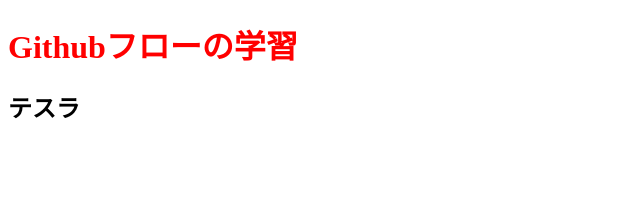
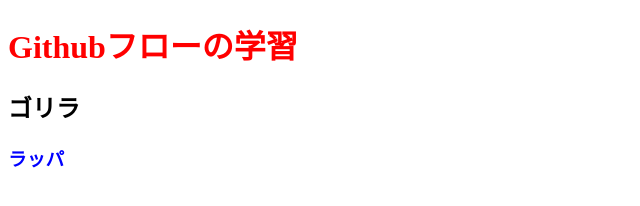
Before and after one commit to big-blackbass/brunch, a plain HTML site: page index.html in a window 1280 px wide. Shown: the full height of the page, 0-640 px from the left. Drawn offline with Linux system fonts and the light colour scheme.

Commit message:
add description

```diff
--- a/index.html
+++ b/index.html
@@ -8,6 +8,7 @@
 </head>
 <body>
   <h1>Githubフローの学習</h1>
-  <h2>テスラ</h2>
+  <h2>ゴリラ</h2>
+  <h3>ラッパ</h3>
 </body>
 </html>
--- a/style.css
+++ b/style.css
@@ -1,3 +1,6 @@
 h1{
   color: red;
 }
+h3{
+  color: blue;
+}
```
